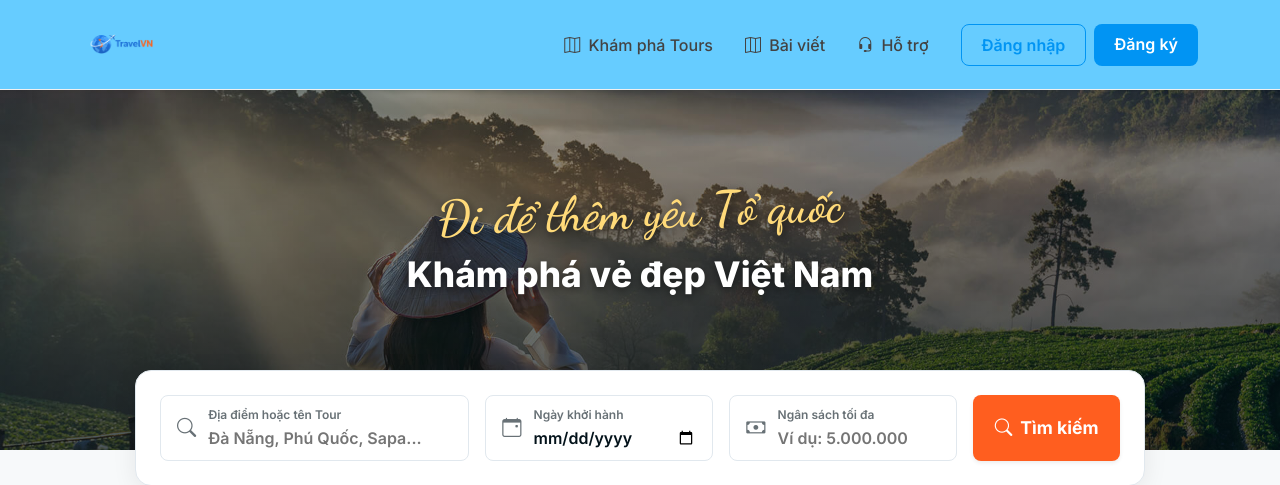
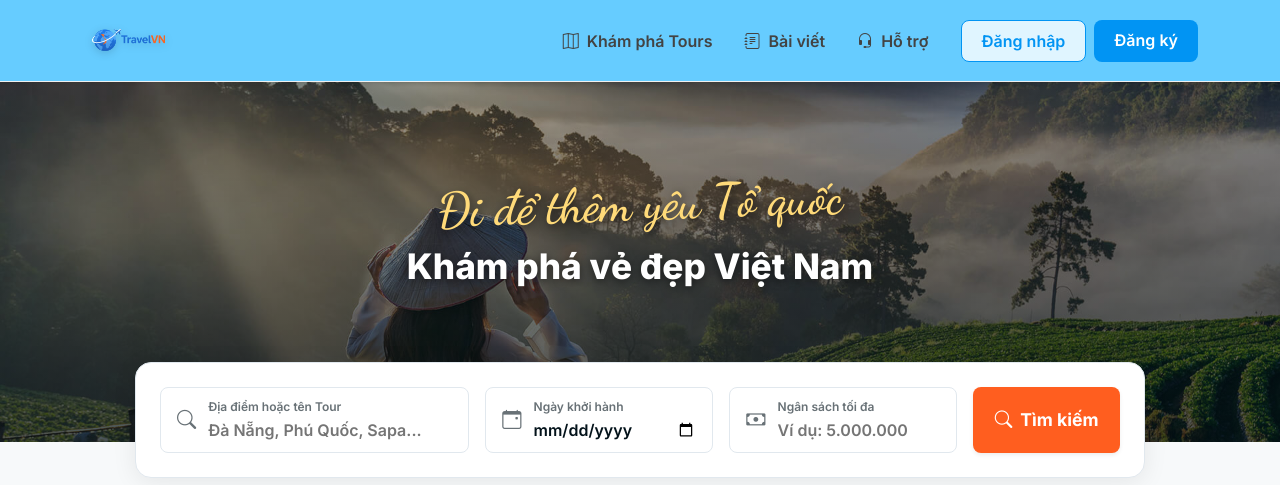
Before and after one commit to trankienquoc14/TravelVn, a PHP site: page / in a window 1280 px wide. Shown: the top 485 px of the page. Run offline with PHP 8.4, Linux system fonts and the light colour scheme; data comes from the database, SQL or seed files in the repository; data that the repository does not hold is empty; some libraries are stand-ins or nearby versions.

Commit message:
Update header

```diff
--- a/views/layouts/header.php
+++ b/views/layouts/header.php
@@ -18,35 +18,61 @@ if (session_status() === PHP_SESSION_NONE) {
         /* Tùy chỉnh Navbar mang phong cách Traveloka */
         .navbar-custom {
             background-color: #66CCFF;
-            padding: 12px 0;
+            padding: 8px 0;
+            /* Thu nhỏ padding lại để nhường chỗ cho logo to ra */
             border-bottom: 1px solid #f0f0f0;
         }
 
         .navbar-brand {
-            color: #0194f3 !important;
-            font-weight: 700;
-            font-size: 1.5rem;
-            letter-spacing: -0.5px;
+            padding: 0 !important;
+            /* Xóa khoảng đệm mặc định */
             display: inline-flex;
             align-items: center;
-            gap: 0.75rem;
+        }
+
+        /* ------------------------------------- */
+        /* CSS CHUẨN CHO LOGO - XÓA PHÔNG TRẮNG */
+        /* ------------------------------------- */
+        .navbar-logo {
+            height: 65px;
+            /* Tăng lên 65px để logo nổi bật và cân đối */
+            width: auto;
+            object-fit: contain;
+            background-color: transparent;
+            /* Xóa phông nền trắng */
+            border-radius: 0;
+            /* Xóa viền bo tròn */
+            border: none;
+            padding: 0;
+            box-shadow: none;
+            /* Xóa đổ bóng khung cũ */
+            filter: drop-shadow(0 2px 4px rgba(0, 0, 0, 0.15));
+            /* Đổ bóng sát viền chữ giúp logo nổi bật trên nền xanh */
+            transition: transform 0.3s ease;
+        }
+
+        .navbar-logo:hover {
+            transform: scale(1.05);
         }
 
         .nav-link-custom {
             color: #434343 !important;
-            font-weight: 500;
+            font-weight: 600;
+            /* Tăng độ đậm của chữ menu lên một chút */
             padding: 8px 16px !important;
             transition: color 0.3s;
         }
 
         .nav-link-custom:hover {
-            color: #0194f3 !important;
+            color: #01509a !important;
+            /* Đổi màu xanh đậm hơn khi hover cho hợp nền */
         }
 
         /* Nút Đăng nhập */
         .btn-login {
             color: #0194f3;
             border: 1px solid #0194f3;
+            background-color: rgba(255, 255, 255, 0.8);
             font-weight: 600;
             border-radius: 8px;
             padding: 8px 20px;
@@ -56,7 +82,7 @@ if (session_status() === PHP_SESSION_NONE) {
         }
 
         .btn-login:hover {
-            background-color: #f0f8ff;
+            background-color: #ffffff;
             color: #007bc2;
         }
 
@@ -87,47 +113,13 @@ if (session_status() === PHP_SESSION_NONE) {
             border: 1px solid #e0e0e0;
         }
 
-        /* Ép Navbar luôn nổi bần bật trên tất cả các trang (Kể cả Mobile và PC) */
         nav.navbar-custom {
             position: relative;
             z-index: 1050 !important;
-            /* Mức z-index chuẩn của Bootstrap cho header */
         }
 
-        /* Fix lỗi Dropdown bị chìm ra phía sau các khối div bên dưới */
         .dropdown-menu {
             z-index: 1060 !important;
-        }
-
-        /* CSS cho Logo hình ảnh */
-        .navbar-logo {
-            height: 55px;
-            /* Tăng chiều cao để logo lớn và rõ nét hơn */
-            width: auto;
-            object-fit: contain;
-            transition: transform 0.3s ease;
-            /* Thêm hiệu ứng chuyển động mượt mà */
-        }
-
-        /* Hiệu ứng phóng to nhẹ khi người dùng di chuột vào logo */
-        .navbar-logo:hover {
-            transform: scale(1.05);
-        }
-
-        .brand-text {
-            font-size: 1.35rem;
-            color: #045baf;
-            font-weight: 800;
-            text-transform: uppercase;
-            letter-spacing: 0.8px;
-            margin: 0;
-        }
-
-        /* Ẩn chữ TravelVN trên màn hình điện thoại nhỏ nếu logo đã có sẵn chữ (Tùy chọn) */
-        @media (max-width: 575.98px) {
-            .brand-text {
-                font-size: 1.25rem;
-            }
         }
 
         /* Fix lỗi màn hình Mobile không bấm được các link bên trong Menu xổ xuống */
@@ -135,13 +127,17 @@ if (session_status() === PHP_SESSION_NONE) {
             .navbar-collapse {
                 position: absolute;
                 top: 100%;
-                /* Đẩy menu xuống dưới thanh navbar */
                 left: 0;
                 right: 0;
                 background-color: white;
                 padding: 1rem;
                 box-shadow: 0 10px 15px rgba(0, 0, 0, 0.1);
                 z-index: 1055 !important;
+            }
+
+            .navbar-logo {
+                height: 50px;
+                /* Thu nhỏ logo lại một xíu trên điện thoại */
             }
         }
     </style>
@@ -170,14 +166,14 @@ if (session_status() === PHP_SESSION_NONE) {
                     </li>
                     <li class="nav-item">
                         <a class="nav-link nav-link-custom" href="index.php?action=blogs">
-                            <i class="bi bi-map me-1"></i> Bài viết
+                            <i class="bi bi-journal-text me-1"></i> Bài viết
                         </a>
                     </li>
                     <li class="nav-item me-3">
                         <?php
                         $role = $_SESSION['user']['role'] ?? 'customer';
-                        $supportLink = 'javascript:void(0);'; // Mặc định không chuyển trang
-                        $onClick = 'toggleChat()'; // Mặc định là bật bong bóng chat
+                        $supportLink = 'javascript:void(0);';
+                        $onClick = 'toggleChat()';
 
                         if ($role == 'admin') {
                             $supportLink = 'admin.php?action=chat';
```
